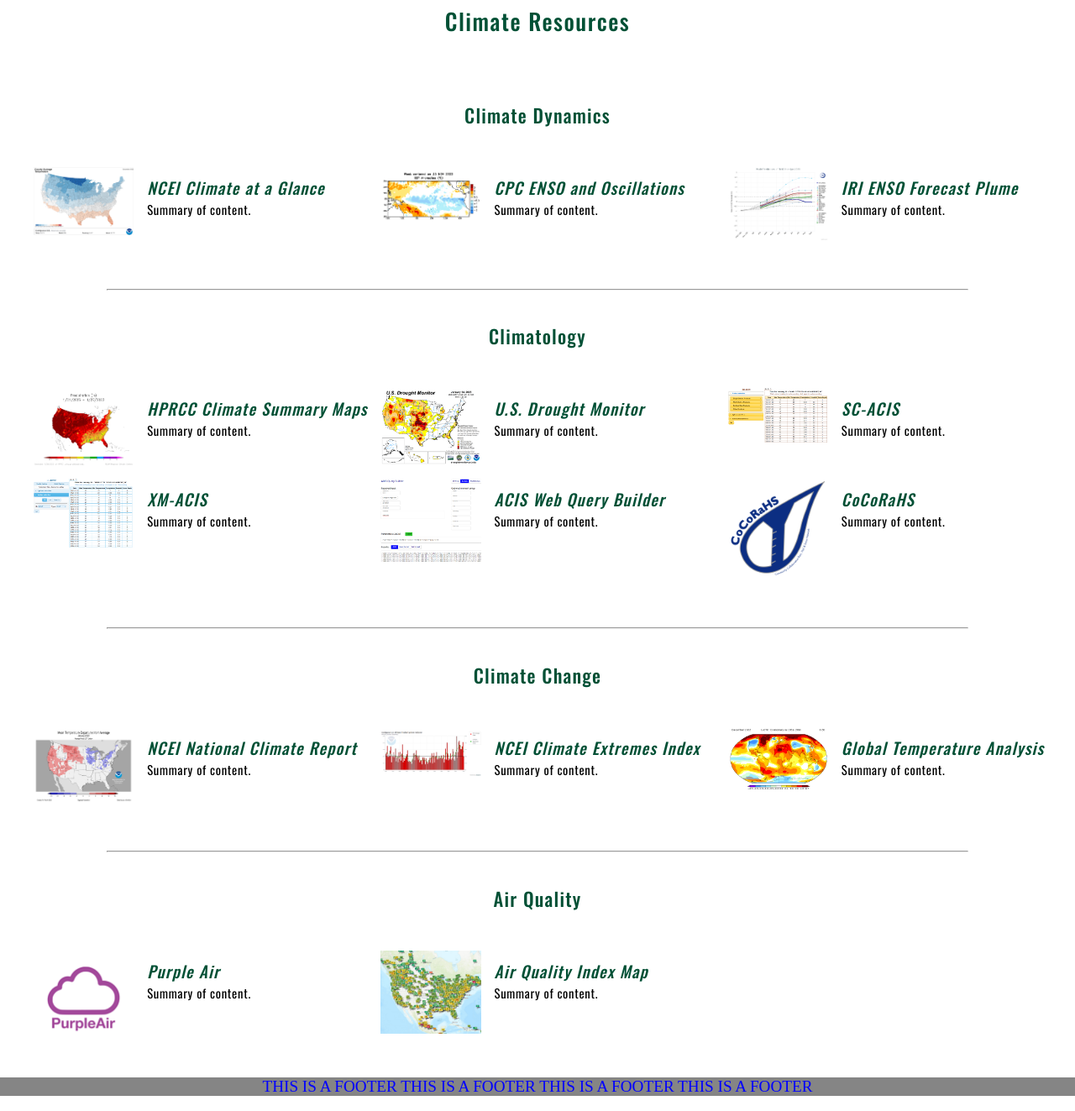
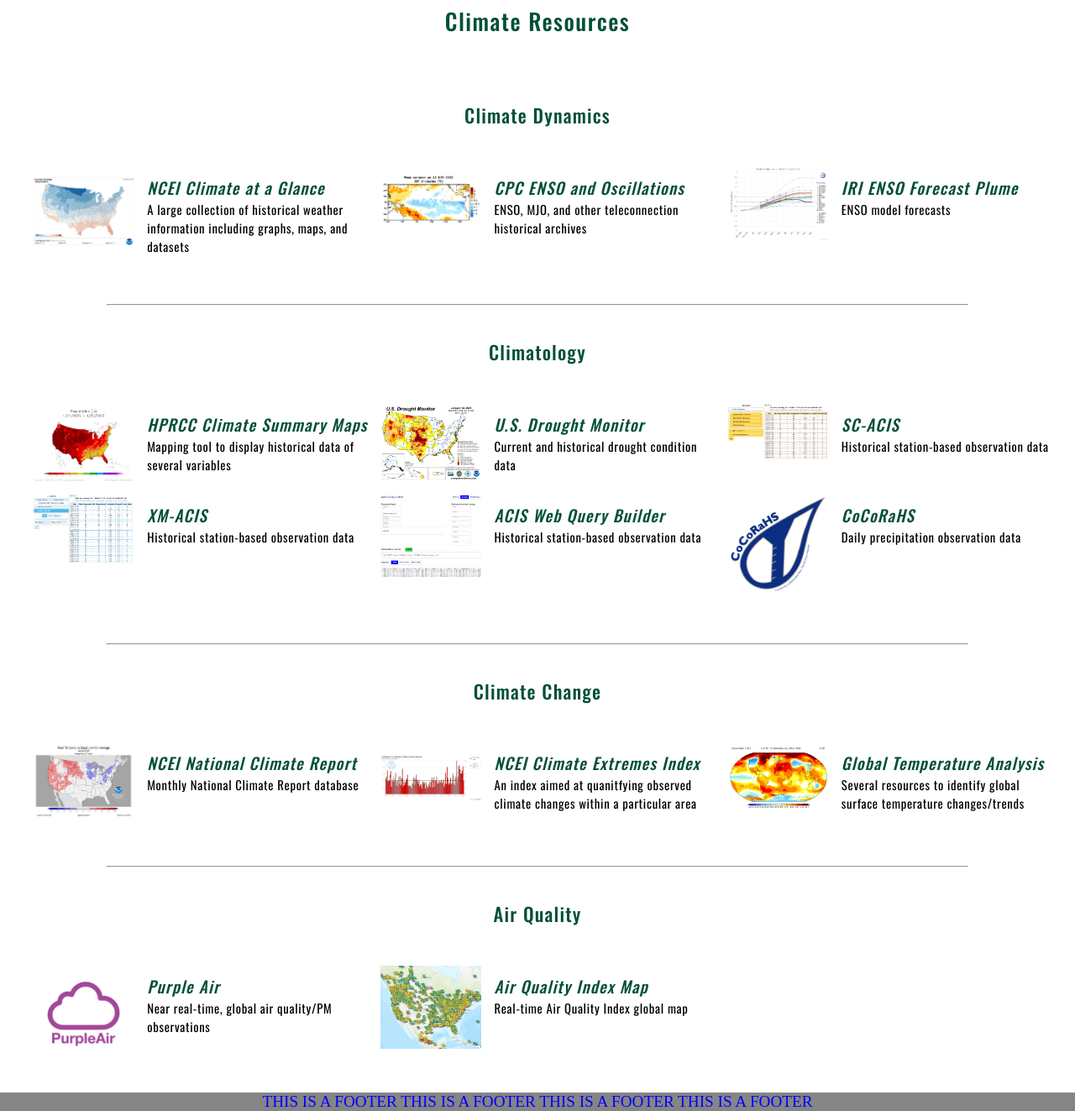
Before and after one commit to toadwx/UNC-Charlotte-Meteorology-Website, a PHP site: page /climate-resources.php in a window 1280 px wide. Shown: the part 198-1521 px from the top of the page at 84% size. Run offline with PHP 8.4, Linux system fonts and the light colour scheme; some libraries are stand-ins or nearby versions.

Commit message:
Adds descriptions for climate resources page

```diff
--- a/climate-resources.php
+++ b/climate-resources.php
@@ -22,7 +22,7 @@
                 <div class="li-text">
                   <h5 class="li-head">NCEI Climate at a Glance</h5>
                   <div class="li-sub">
-                    <p>Summary of content.</p>
+                    <p>A large collection of historical weather information including graphs, maps, and datasets</p>
                   </div>
                 </div>
               </a>
@@ -35,7 +35,7 @@
                 <div class="li-text">
                  <h5 class="li-head">CPC ENSO and Oscillations</h5>
                   <div class="li-sub">
-                    <p>Summary of content.</p>
+                    <p>ENSO, MJO, and other teleconnection historical archives</p>
                   </div>
                 </div>
               </a>
@@ -48,7 +48,7 @@
                 <div class="li-text">
                   <h5 class="li-head">IRI ENSO Forecast Plume</h5>
                   <div class="li-sub">
-                    <p>Summary of content.</p>
+                    <p>ENSO model forecasts</p>
                   </div>
                 </div>
               </a>
@@ -68,7 +68,7 @@
                 <div class="li-text">
                   <h5 class="li-head">HPRCC Climate Summary Maps</h5>
                   <div class="li-sub">
-                    <p>Summary of content.</p>
+                    <p>Mapping tool to display historical data of several variables</p>
                   </div>
                 </div>
               </a>
@@ -81,7 +81,7 @@
                 <div class="li-text">
                   <h5 class="li-head">U.S. Drought Monitor</h5>
                   <div class="li-sub">
-                    <p>Summary of content.</p>
+                    <p>Current and historical drought condition data</p>
                   </div>
                 </div>
               </a>
@@ -94,7 +94,7 @@
                 <div class="li-text">
                   <h5 class="li-head">SC-ACIS</h5>
                   <div class="li-sub">
-                    <p>Summary of content.</p>
+                    <p>Historical station-based observation data</p>
                   </div>
                 </div>
               </a>
@@ -107,7 +107,7 @@
                 <div class="li-text">
                   <h5 class="li-head">XM-ACIS</h5>
                   <div class="li-sub">
-                    <p>Summary of content.</p>
+                    <p>Historical station-based observation data</p>
                   </div>
                 </div>
               </a>
@@ -120,7 +120,7 @@
                 <div class="li-text">
                  <h5 class="li-head">ACIS Web Query Builder</h5>
                   <div class="li-sub">
-                    <p>Summary of content.</p>
+                    <p>Historical station-based observation data</p>
                   </div>
                 </div>
               </a>
@@ -133,7 +133,7 @@
                 <div class="li-text">
                   <h5 class="li-head">CoCoRaHS</h5>
                   <div class="li-sub">
-                    <p>Summary of content.</p>
+                    <p>Daily precipitation observation data</p>
                   </div>
                 </div>
               </a>
@@ -153,7 +153,7 @@
                 <div class="li-text">
                   <h5 class="li-head">NCEI National Climate Report</h5>
                   <div class="li-sub">
-                    <p>Summary of content.</p>
+                    <p>Monthly National Climate Report database</p>
                   </div>
                 </div>
               </a>
@@ -166,7 +166,7 @@
                 <div class="li-text">
                   <h5 class="li-head">NCEI Climate Extremes Index</h5>
                   <div class="li-sub">
-                    <p>Summary of content.</p>
+                    <p>An index aimed at quanitfying observed climate changes within a particular area</p>
                   </div>
                 </div>
               </a>
@@ -179,7 +179,7 @@
                 <div class="li-text">
                   <h5 class="li-head">Global Temperature Analysis</h5>
                   <div class="li-sub">
-                    <p>Summary of content.</p>
+                    <p>Several resources to identify global surface temperature changes/trends</p>
                   </div>
                 </div>
               </a>
@@ -199,7 +199,7 @@
                 <div class="li-text">
                   <h5 class="li-head">Purple Air</h5>
                   <div class="li-sub">
-                    <p>Summary of content.</p>
+                    <p>Near real-time, global air quality/PM observations</p>
                   </div>
                 </div>
               </a>
@@ -212,7 +212,7 @@
                 <div class="li-text">
                   <h5 class="li-head">Air Quality Index Map</h5>
                   <div class="li-sub">
-                    <p>Summary of content.</p>
+                    <p>Real-time Air Quality Index global map</p>
                   </div>
                 </div>
               </a>
```
